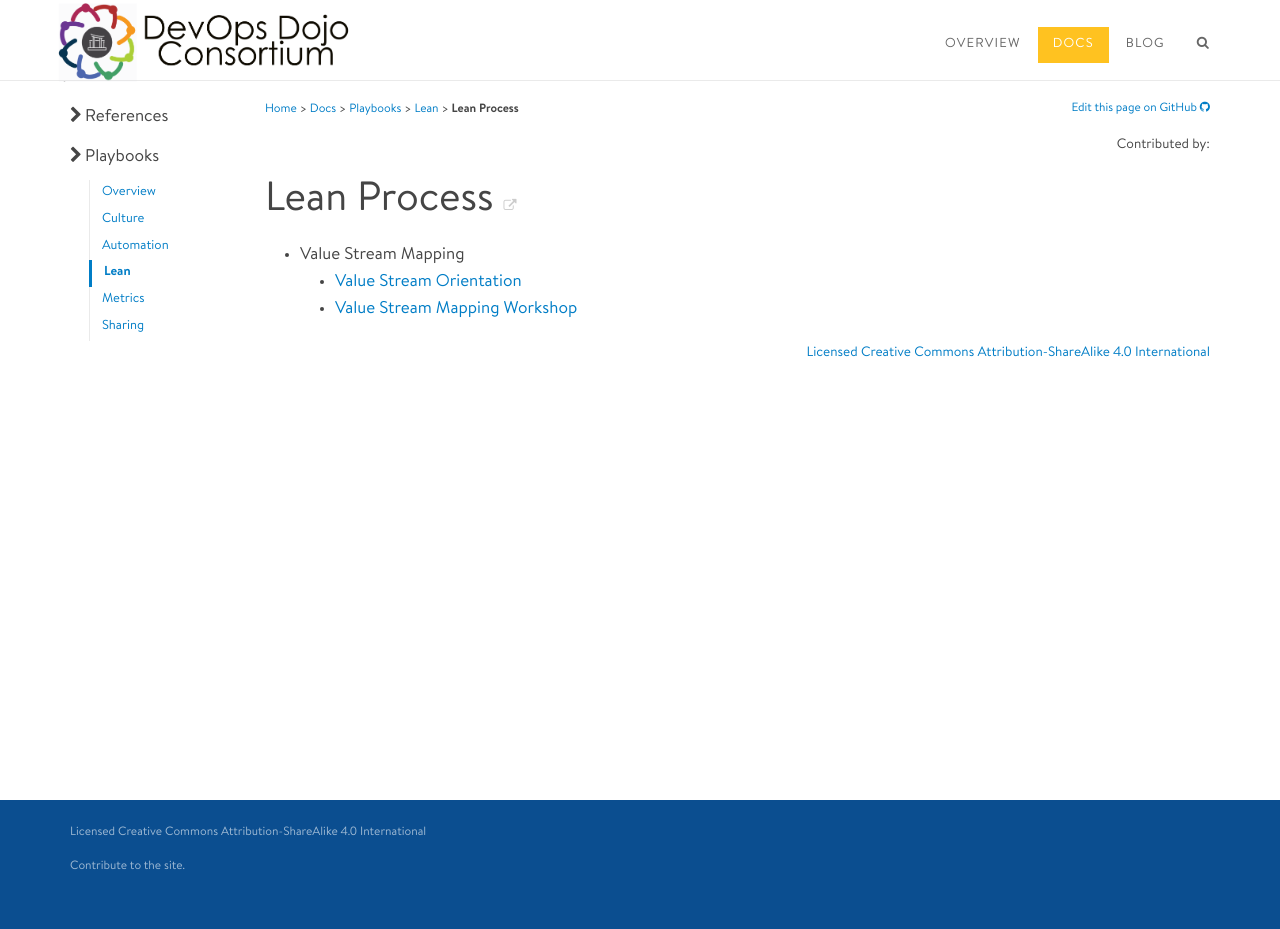
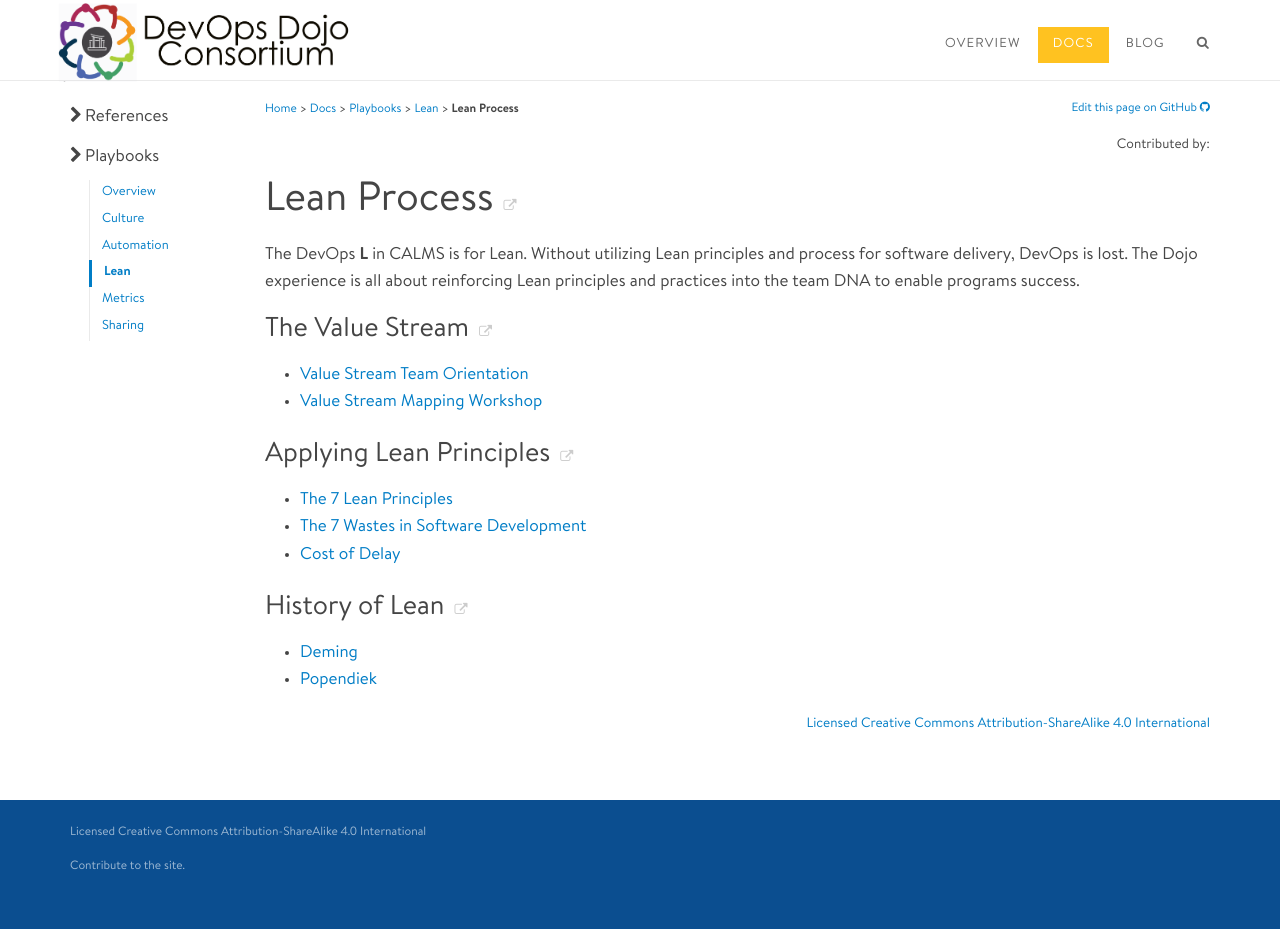
Before and after one commit to devopsdojoconsortium/devopsdojoconsortium.github.io, a Jekyll site: the page built from docs/playbooks/lean/index.md, in a window 1280 px wide. Built offline with Jekyll 4.4.1, drawn with Linux system fonts in a browser that asks for light colours; comment, search, counter and statistics services are not loaded.

Commit message:
small reorg of lean playbook page categories and links. Treat them as ideas for further iterations

```diff
--- a/docs/playbooks/lean/index.md
+++ b/docs/playbooks/lean/index.md
@@ -6,6 +6,18 @@
 
 # {{ page.title }}
 
-- Value Stream Mapping
-  - [Value Stream Orientation](./value-stream-orientation.html)
-  - [Value Stream Mapping Workshop](./wm-vsm.html)
+The DevOps <b>L</b> in CALMS is for Lean. Without utilizing Lean principles and process for software delivery, DevOps is lost.
+The Dojo experience is all about reinforcing Lean principles and practices into the team DNA to enable programs success.
+
+### The Value Stream
+- [Value Stream Team Orientation](./value-stream-orientation.html)
+- [Value Stream Mapping Workshop](./wm-vsm.html)
+
+### Applying Lean Principles
+- [The 7 Lean Principles](./leanPrinciples.html)
+- [The 7 Wastes in Software Development](./leanWaste.html)
+- [Cost of Delay](./costOfDelay.html)
+
+### History of Lean
+- [Deming](./deming.html)
+- [Popendiek](./popendiek.html)
```
